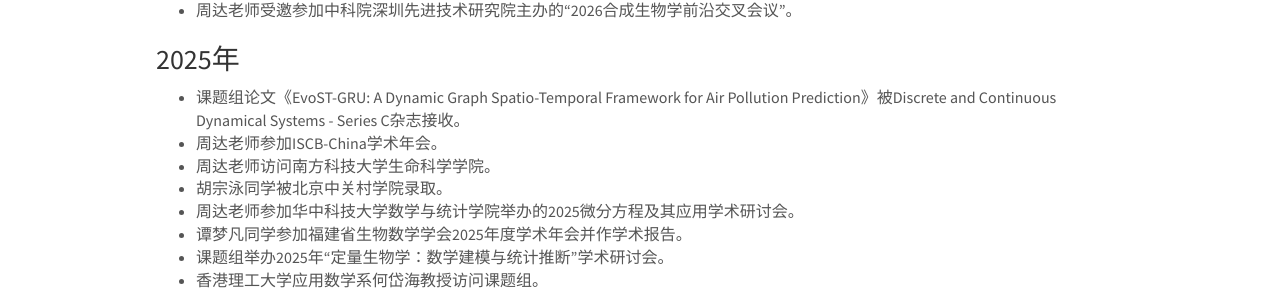
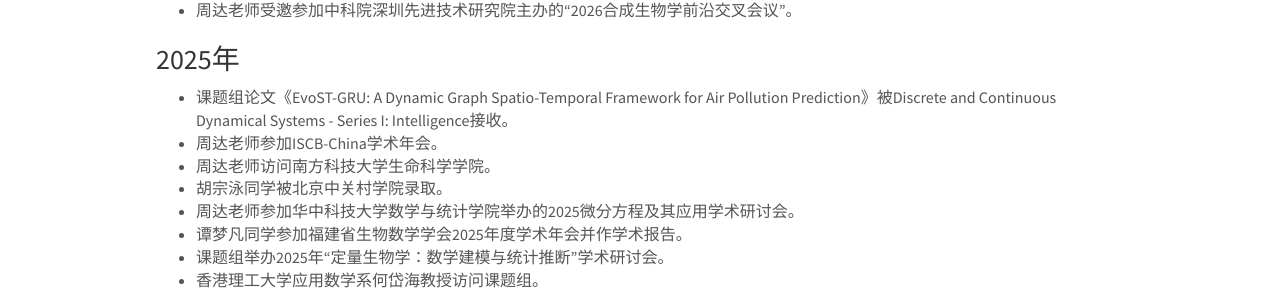
Before and after one commit to ZhouDaLab/zhoudalab.github.io, a Jekyll site: the page built from _pages/news.md, in a window 1280 px wide and 900 px high. Shown: the part 203-496 px from the top of the window. Built offline with Jekyll 4.4.1, drawn with Linux system fonts in a browser that asks for light colours; nearby versions of some CDN libraries.

Commit message:
Update news.md

```diff
--- a/_pages/news.md
+++ b/_pages/news.md
@@ -14,7 +14,7 @@ permalink: /news/
 
 ### 2025年
 
-- 课题组论文《EvoST-GRU: A Dynamic Graph Spatio-Temporal Framework for Air Pollution Prediction》被Discrete and Continuous Dynamical Systems - Series C杂志接收。
+- 课题组论文《EvoST-GRU: A Dynamic Graph Spatio-Temporal Framework for Air Pollution Prediction》被Discrete and Continuous Dynamical Systems - Series I: Intelligence接收。
 - 周达老师参加ISCB-China学术年会。
 - 周达老师访问南方科技大学生命科学学院。
 - 胡宗泳同学被北京中关村学院录取。
```
